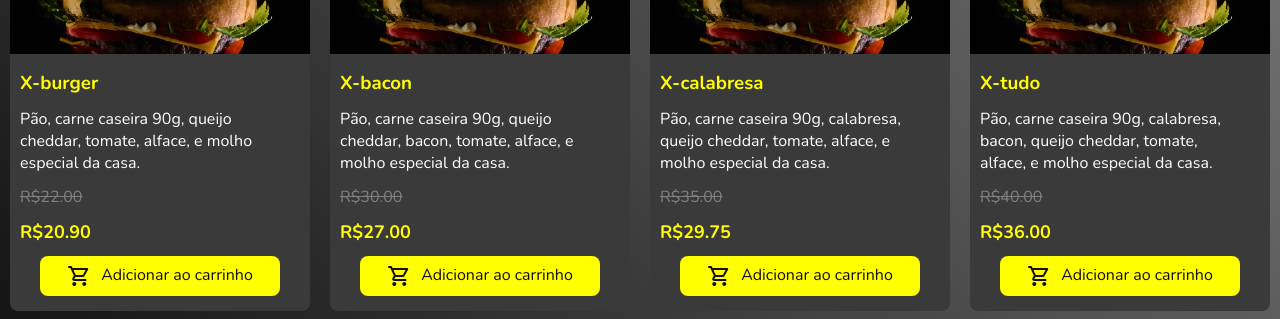
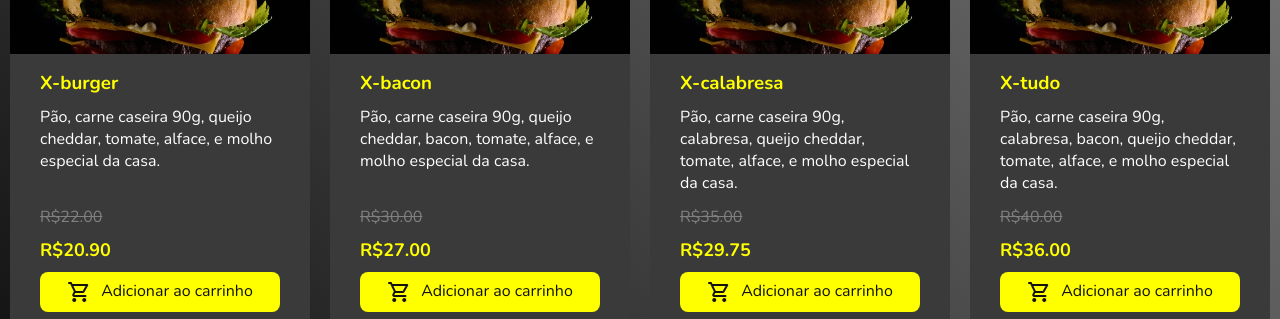
Before and after one commit to AndreinaLima/atividade-semana4, a React (Vite) app: page / in a window 1280 px wide. Shown: the part 1370-1689 px from the top of the page. Built offline with nearby package versions, Linux system fonts and the light colour scheme; a web font is replaced by a local one.

Commit message:
Defini um tamanho mínimo da descrição

```diff
--- a/src/components/Card.css
+++ b/src/components/Card.css
@@ -37,8 +37,9 @@
 }
 
 .card h3, .card p, .card h4 {
-  padding-bottom: 12px;
-  padding-left: 10px;
+  width: 80%;
+  margin: auto;
+  padding-bottom: 10px;
 }
 
 .card h3, .card h4 {
@@ -51,5 +52,7 @@
 .card p {
   color: white;
   text-align: left;
-  width: 90%;
 }
+.descricao{
+  min-height: 100px;
+}
--- a/src/components/Card.jsx
+++ b/src/components/Card.jsx
@@ -7,7 +7,7 @@ function Card(props) {
     <article className="card">
       <img src={props.imagem} alt="Imagem de um hambúrguer" />
       <h3>{props.nome}</h3>
-      <p>{props.descricao}</p>
+      <p className="descricao">{props.descricao}</p>
       {props.desconto > 0 && (
         <p className="grifado">R${props.preco.toFixed(2)}</p>
       )}
```
